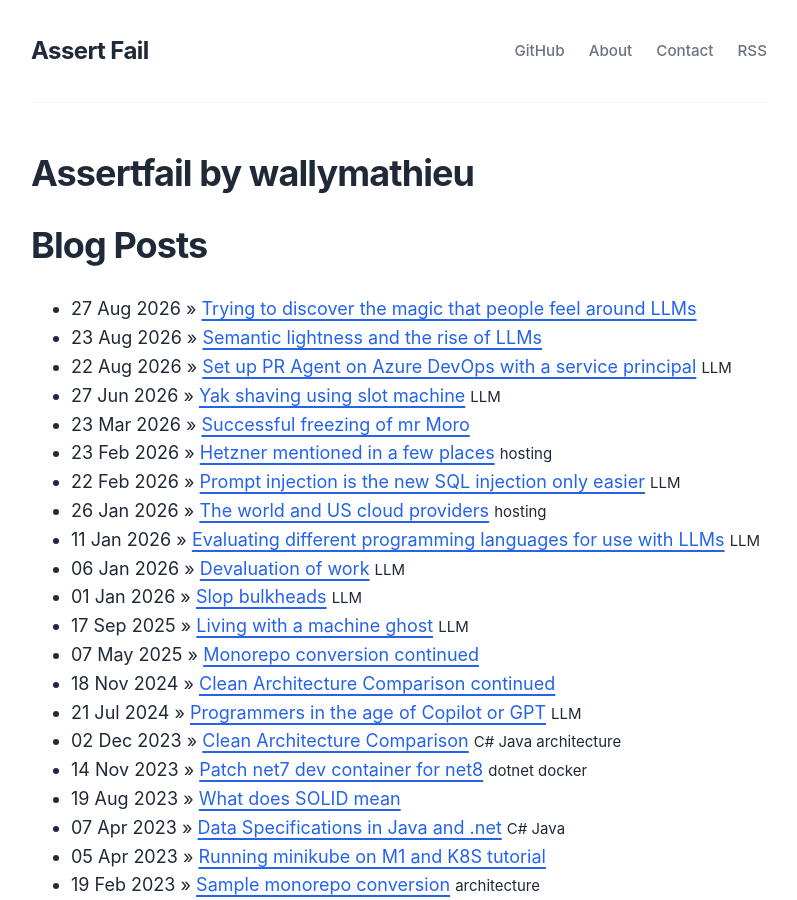
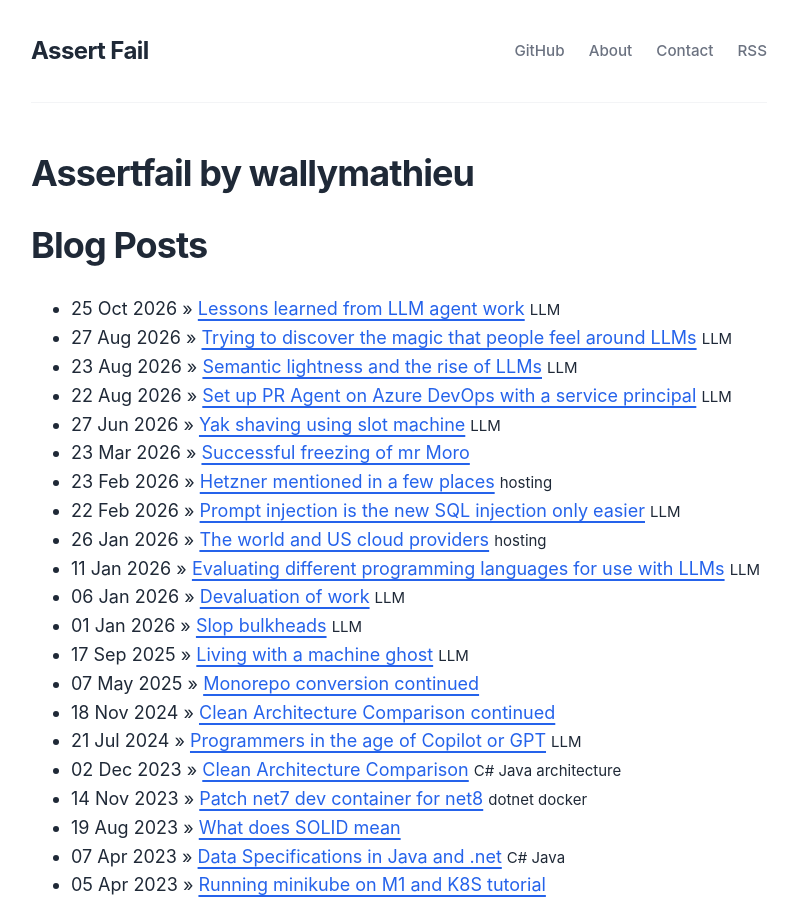
Before and after one commit to wallymathieu/assertfail, a Jekyll site: the page built from index.html, in a window 1280 px wide and 900 px high. Shown: the whole window, without its empty margins (241-1038 px from the left). Built offline with Jekyll 4.4.1, drawn with Linux system fonts in a browser that asks for light colours; some of the changed lines change nothing that is shown.

Commit message:
Lessons learned from llm agent work

```diff
--- a/_posts/2026-08-23-Semantic-lightness-and-the-rise-of-LLMs.md
+++ b/_posts/2026-08-23-Semantic-lightness-and-the-rise-of-LLMs.md
@@ -2,6 +2,7 @@
 layout: post
 title: Semantic lightness and the rise of LLMs
 date: 2026-08-23T11:44:38+00:00
+tags: LLM
 ---
 
 If we look at using LLMs to write code and you have seen your fair share of similar technologies, there is an obvious reason why enterprise development seems suitable: semantic lightness to using architecture-heavy code. This has been parodied in Enterprise FizzBuzz. It wouldn’t be funny if there was no truth to it. Though, from working in enterprise environments I’ve also seen the opposite: under-engineering (sloppy and brittle code that has grown out of the simple stage into hard-to-maintain software). The semantic lightness in such codebases then becomes the amount of copy-paste due to the fear of breaking old code, leading to a sprawl of similar but slightly different versions of the same thing (sometimes to implement a new feature, sometimes to implement the same thing but with an added requirement). The lack of structure and organization also leads to accidental duplication.
--- a/_posts/2026-08-27-Trying-to-discover-the-magic-that-people-feel-around-LLMs.md
+++ b/_posts/2026-08-27-Trying-to-discover-the-magic-that-people-feel-around-LLMs.md
@@ -2,6 +2,7 @@
 layout: post
 title: Trying to discover the magic that people feel around LLMs
 date: 2026-08-27T19:06:16+00:00
+tags: LLM
 ---
 
 I'm trying Aider with [Qwen3.8-27B](https://huggingface.co/rapid-mlx/Qwen3.8-27B-mixed-3.5bpw-MLX) locally on an M1 MacBook Pro. It takes a bit of time, but it works through the task given. Going from natural language task to source code change translation is really neat. There is no getting around it.
--- /dev/null
+++ b/_posts/2026-10-25-Lessons-learned-from-llm-agent-work.md
@@ -0,0 +1,58 @@
+---
+layout: post
+title: Lessons learned from LLM agent work
+date: 2026-10-25T07:32:59+00:00
+tags: LLM
+---
+
+I've done real work using Swarm Forge and prompts based on the roles defined in the repository.
+
+## Introduction
+
+Say that I want to get a larger task done, you start by asking one LLM to plan the work and split up the work in tasks. In order to reduce the LLM introduced "confusion" you can use prompts inspired by [Matt Pocock's grill me](https://github.com/mattpocock/skills/blob/fcf0071560d32913c9d4f820e0d7ca467c881619/skills/productivity/grilling/SKILL.md). I suspect that the popularity of the skill means that newer LLMs do not need to have the skill installed (from using grill me in Claude). You have the LLM ask you to fill in what it is "unsure" about. In my experience this type of approach makes it more probable for the LLM to converge to the intended solution.
+
+There is some research around [Code Generation by Emulating Software Process Models](https://arxiv.org/abs/2403.15852). In 2025 I was part of a team that tried that approach. My take was that there was a need to keep a firm hand and micro manage in order for the agents not to go off the rails. Due to the amount of extra work dealing with the different agents, there was not as much use in long running unattended workflows. The roles defined boiled down to:
+
+- Requirement Engineer
+- Architect
+- Developer
+- Tester
+- Scrum Master
+
+## Software development and prompting
+
+In order to be able to get any sort of useful work out of LLMs for moderately complicated backend (without being burned out by the amount of testing and verification required) we have needed to add integration tests (from database to API).
+
+For real work (2026) where I used multi agent definitions I used mainly a combination of roles such as Orchestrator, Developer, Reviewer and Tester. These roles should be more a reflection on the type of work we have done rather than a definite starting point.
+
+## Anthropomorphism
+
+It would be wrong to think about LLMs in human terms, they are approximations of human language artifacts. The reason this is important is that LLMs do not arrive at the solution in the same way as a human in my experience, so we need to adjust our understanding based on what works well instead of trying to use too much of a human centric understanding. Some of it applies, some does not.
+
+I have had discussions around code reviews where people have been telling me that reviewing AI code should not be different than reviewing human code. There is a sort of "that also applies to humans" that cuts off the discussion. Instead we need to abandon our anthropomorphism of LLMs and instead focus on the tool side of them.
+
+We can have LLMs do tedious tasks. Having tons of lint rules gets tiring for humans (death by thousand paper cuts). It does not matter for machines. Having high code coverage previously was expensive enough that most teams tried to aim for "good enough" numbers. With LLMs that number can be much higher. We have seen that it is useful to have enough code coverage, to use mutation testing to make it less likely that you can break functionality, to use even more linters.
+
+## Review
+
+The main pain point of having to deal with AI generated code is that it is easy to generate plausible looking code. The old type of signals around work done no longer apply (polished code pre LLM was an indication of effort). To review AI written code do look for new dependencies or hints that the LLM scaffolds from memory instead of using existing tools. Do not trust that it works unless tested (do run the program). Tests are often green (as in they are green without having done any useful testing). LLMs can produce a mountain when a feather could have been enough. When you realize that you have gone overboard in prompting and not done enough oversight and get huge amount of unnecessary complexity to solve that problem, throw that code away. Salvage what’s worth keeping. Try to avoid accepting slop. Rethink and re-prompt. You have not written the code, so should not have any qualms about throwing it away.
+
+## Simple skills
+
+I get kind of annoyed reading word salad texts generated by AI. You can reduce that amount by adding some skill includes like [terse prose and unslop](https://gist.github.com/brainfucknow/d950f0a7e325ce1df80df12efb7d5928). There is also the recommendation on using [ASD-STE100 Simplified Technical English](https://x.com/karpathy/status/2105819303471976479). Some use the [@ayghri i-have-adhd skill](https://github.com/ayghri/i-have-adhd) to achieve the same result as using ASD-STE100. The name is narrow but the problem isn’t, since most people's eyes probably glaze over for a similar reason.
+
+## Putting things together
+
+How does [Swarm forge](https://github.com/unclebob/swarm-forge) fit into this? It uses a process to have the LLMs use tests, code coverage, mutation testing plus what looks like LLM specific written role descriptions for "Requirement Engineer" and "Architect". The "Scrum Master" role has been replaced with lieutenant. Looking at the [initial commit](https://github.com/unclebob/swarm-forge/commit/449516d0da215e1c7e8de23c010b00b7368b0e4c) we see LupusDei, who later built [adjutant](https://github.com/LupusDei/adjutant). I'm getting some vibes that adjutant is a spiritual successor of the project [gastown](https://github.com/gastownhall/gastown) that got a lot of attention early on in this year. My reading on that there are multiple multi role setups, used by people without Steve Yegge's token budget, is that the approach has become more practically useful this year.
+
+I've been using Swarm forge roles for real work since this summer. There are some gotchas. I've seen that you should be careful about using too many roles when you want to fix simple things in simpler parts of the code (over-engineering). I do use grill me style prompts to make sure that a multitude of questions are asked up front.
+
+I've seen similar results when I give one big prompt that includes a definition of the roles and how they should interact. The key seems to be to tell it to use the different existing developer tools (code coverage, tests etc).
+
+I do like when LLMs commit their work and keep a record in git so that if there is a crash I can ask a harness (such as Copilot, Claude Code or Codex) to pick up the work from that point. That loops back to issue trackers integrated into git such as [git-bug](https://github.com/git-bug/git-bug), [ditz](https://index.rubygems.org/gems/ditz) or [ticgit](https://github.com/schacon/ticgit). These could become more interesting in order to keep track of agent work without having to configure access to issue tracking software.
+
+## Conclusion
+
+By having a different process for how a combination of multiple LLMs arrives at the solution, you can reduce the amount of review needed. For instance if you know that mutation testing and code coverage has been used, the probability that you have a working solution is higher.
+
+Use the ideas and apply them in ways that make sense for your projects. You can use the roles in Codex or Claude Code directly without Swarm Forge tooling.
```
